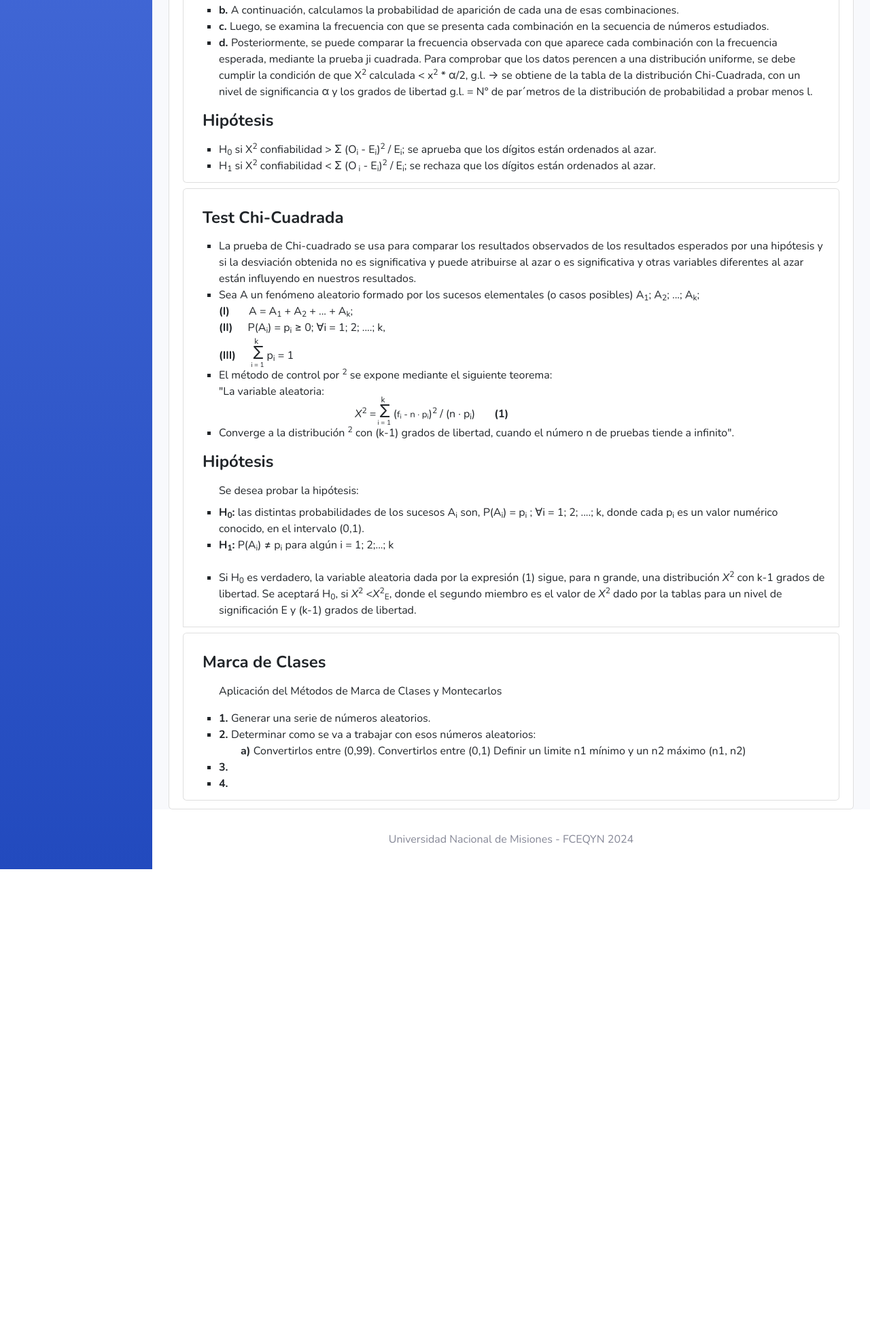
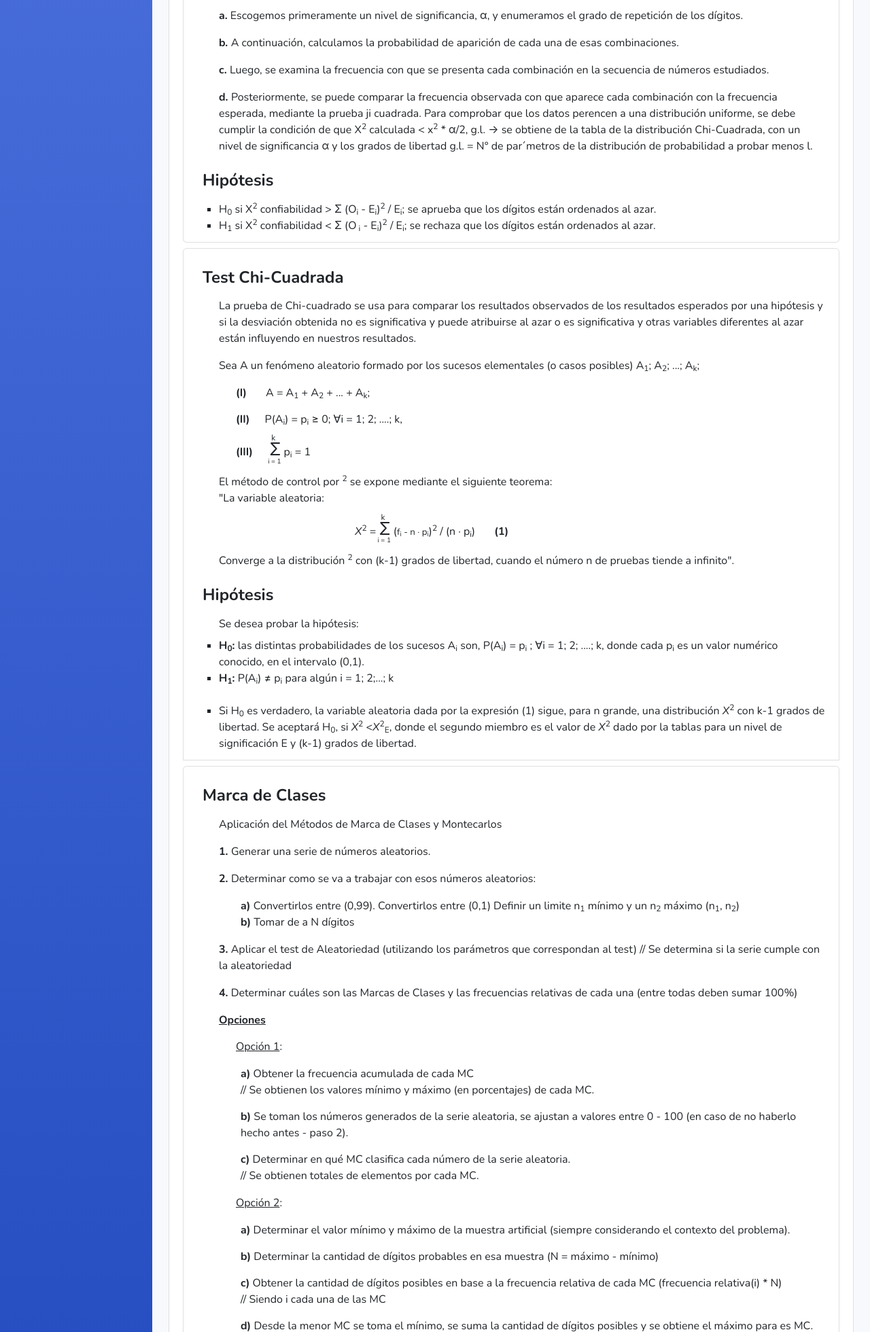
Before and after one commit to Cristiansan89/Modelo-y-Simulacion, a website with bundled scripts: page web/teoria.html in a window 1280 px wide. Shown: the part 840-2800 px from the top of the page at 68% size. Before the commit the page ends 2119 px from the top, so only its background shows below. Built offline with nearby package versions, Linux system fonts and the light colour scheme.

Commit message:
Teoria de la Marcas de Clases

```diff
--- a/web/teoria.html
+++ b/web/teoria.html
@@ -169,7 +169,8 @@
                                         <p><b>2.</b> V<sub>3</sub> = V<sub>2</sub> + V<sub>1</sub> + k * A, donde k
                                             es un par&aacute;metro real y
                                             entero que se define como:
-                                            <br> 0 si V<sub>2</sub> + V<sub>1</sub>
+                                        </p>
+                                        <p class="ml-4"> 0 si V<sub>2</sub> + V<sub>1</sub>
                                             <= A <br> -1 en otro caso
                                         </p>
                                         <p><b>3.</b> Asignar V<sub>3</sub> a V<sub>2</sub>, a V<sub>1</sub>.</p>
@@ -206,22 +207,22 @@
                                         <p>Test Poker</p>
                                     </div>
                                     <ul>
-                                        <li>Para aplicar la prueba del p&oacute;quer:</li>
-                                        <li><b>a.</b> Escogemos primeramente un nivel de significancia,
+                                        <p>Para aplicar la prueba del p&oacute;quer:</p>
+                                        <p><b>a.</b> Escogemos primeramente un nivel de significancia,
                                             &#945;, y
                                             enumeramos el grado de repetici&oacute;n de los
                                             d&iacute;gitos.
-                                        </li>
-                                        <li><b>b. </b>A continuaci&oacute;n, calculamos la probabilidad
+                                        </p>
+                                        <p><b>b. </b>A continuaci&oacute;n, calculamos la probabilidad
                                             de
-                                            aparici&oacute;n de cada una de esas combinaciones.</li>
-                                        <li><b>c. </b>Luego, se examina la frecuencia con que se
+                                            aparici&oacute;n de cada una de esas combinaciones.</p>
+                                        <p><b>c. </b>Luego, se examina la frecuencia con que se
                                             presenta
                                             cada
                                             combinaci&oacute;n en la secuencia de n&uacute;meros
                                             estudiados.
-                                        </li>
-                                        <li><b>d. </b>Posteriormente, se puede comparar la frecuencia
+                                        </p>
+                                        <p><b>d. </b>Posteriormente, se puede comparar la frecuencia
                                             observada con que
                                             aparece cada combinaci&oacute;n con la frecuencia esperada,
                                             mediante la
@@ -241,7 +242,7 @@
                                                 par&acute;metros
                                                 de la distribuci&oacute;n de probabilidad a probar menos
                                                 l.
-                                        </li>
+                                        </p>
                                     </ul>
                                     <div class="h4 ml-2 my-2 pt-2 font-weight-bold">
                                         <p>Hip&oacute;tesis</p>
@@ -269,28 +270,28 @@
                                         <p>Test Chi-Cuadrada</p>
                                     </div>
                                     <ul>
-                                        <li>La prueba de Chi-cuadrado se usa para comparar los resultados
+                                        <p>La prueba de Chi-cuadrado se usa para comparar los resultados
                                             observados de los resultados esperados por una hip&oacute;tesis
                                             y si la desviaci&oacute;n obtenida no es significativa y puede
                                             atribuirse al azar o es significativa y otras variables
                                             diferentes al azar est&aacute;n influyendo en nuestros
                                             resultados.
-                                        </li>
-                                        <li> Sea A un fen&oacute;meno aleatorio formado por los sucesos
+                                        </p>
+                                        <p> Sea A un fen&oacute;meno aleatorio formado por los sucesos
                                             elementales (o casos posibles) A<sub>1</sub>; A<sub>2</sub>;
                                             ...; A<sub>k</sub>;
-                                        </li>
+                                        </p>
                                         <ul style="list-style-type: none; padding: 0;">
-                                            <li style="margin-right: 5px;">
+                                            <li style="margin-left: 25px;">
                                                 <span style="font-weight: bold; margin-right: 24px;">(I)</span>
                                                 A = A<sub>1</sub> + A<sub>2</sub> + ... + A<sub>k</sub>;
                                             </li>
-                                            <li style="margin-right: 5px;">
+                                            <li style="margin-left: 25px; margin-top: 15px;">
                                                 <span style="font-weight: bold; margin-right: 18px;">(II)</span>
                                                 P(A<sub>i</sub>) = p<sub>i</sub> &#8805; 0; &#8704;i = 1;
                                                 2; ....; k,
                                             </li>
-                                            <li style="margin-right: 5px;" class="mp-2 mt-2">
+                                            <li style="margin-left: 25px; margin-top:15px;">
                                                 <span style="font-weight: bold; margin-right: 20px;">(III)</span>
                                                 <sum style="position: relative;">
                                                     <span style="font-size: 25px;">&Sigma;</span>
@@ -301,12 +302,12 @@
                                                 p<sub>i</sub> = 1
                                             </li>
                                         </ul>
-                                        <li>
+                                        <p style="margin-top:15px;">
                                             El m&eacute;todo de control por <sup>2</sup> se expone mediante
                                             el siguiente teorema:
                                             <br>
                                             "La variable aleatoria:
-                                        </li>
+                                        </p>
                                         <ul style="list-style-type: none; padding: 0;">
                                             <li style="margin-left: 200px;">
                                                 <span style="margin-right: 24px;">
@@ -324,11 +325,11 @@
                                                 </span> <b>(1)</b>
                                             </li>
                                         </ul>
-                                        <li>
+                                        <p style="margin-top:15px;">
                                             Converge a la distribuci&oacute;n <sup>2</sup> con (k-1) grados
                                             de libertad, cuando el n&uacute;mero n de pruebas tiende a
                                             infinito".
-                                        </li>
+                                        </p>
                                     </ul>
                                     <div class="h4 ml-2 my-2 pt-2 font-weight-bold">
                                         <p>Hip&oacute;tesis</p>
@@ -365,26 +366,74 @@
                                         <ul>
                                             <p> Aplicaci&oacute;n del M&eacute;todos de Marca de Clases y Montecarlos
                                             </p>
-                                            <li>
+                                            <p>
                                                 <b>1. </b> Generar una serie de n&uacute;meros aleatorios.
-                                            </li>
-                                            <li>
+                                            </p>
+                                            <p>
                                                 <b>2. </b>Determinar como se va a trabajar con esos n&uacute;meros
                                                 aleatorios:
-                                                <ul>
-                                                    <b>a) </b> Convertirlos entre (0,99).
-                                                    Convertirlos entre (0,1)
-                                                    Definir un limite n1 m&iacute;nimo y un n2 m&aacute;ximo (n1, n2)
-                                                </ul>
-                                            </li>
-
-                                            <li>
-                                                <b>3. </b>
-                                            </li>
-
-                                            <li>
-                                                <b>4. </b>
-                                            </li>
+                                            <ul>
+                                                <b>a) </b> Convertirlos entre (0,99).
+                                                Convertirlos entre (0,1)
+                                                Definir un limite n<sub>1</sub> m&iacute;nimo y un n<sub>2</sub>
+                                                m&aacute;ximo (n<sub>1</sub>, n<sub>2</sub>)
+                                            </ul>
+                                            <ul>
+                                                <b>b)</b> Tomar de a N d&iacute;gitos
+                                            </ul>
+                                            </p>
+                                            <p>
+                                                <b>3.</b> Aplicar el test de Aleatoriedad (utilizando los
+                                                par&aacute;metros que correspondan al test)
+                                                // Se determina si la serie cumple con la aleatoriedad
+                                            </p>
+                                            <p>
+                                                <b>4.</b> Determinar cu&aacute;les son las Marcas de Clases y las
+                                                frecuencias relativas de cada una (entre todas deben sumar 100%)
+                                            </p>
+                                            <u><b>Opciones</b></u>
+                                            <p style="margin-left: 25px; margin-top:15px;"><u>Opci&oacute;n 1</u>:
+                                            <ul><b>a)</b> Obtener la frecuencia acumulada de cada MC</ul>
+                                            <ul>// Se obtienen los valores m&iacute;nimo y m&aacute;ximo (en
+                                                porcentajes) de cada MC.</ul>
+                                            <ul style="margin-top:15px;"><b>b)</b> Se toman los n&uacute;meros generados
+                                                de la serie
+                                                aleatoria, se ajustan a valores entre 0 - 100 (en caso de no haberlo
+                                                hecho antes - paso 2).</ul>
+                                            <ul style="margin-top:15px;"><b>c)</b> Determinar en qu&eacute; MC clasifica
+                                                cada n&uacute;mero
+                                                de la serie aleatoria.</ul>
+                                            <ul>// Se obtienen totales de elementos por cada MC.</ul>
+                                            </p>
+                                            <p style="margin-left: 25px; margin-top:15px;"><u>Opci&oacute;n 2</u>:
+                                            <ul><b>a)</b> Determinar el valor m&iacute;nimo y m&aacute;ximo de la
+                                                muestra artificial (siempre considerando el contexto del problema).
+                                            </ul>
+                                            <ul style="margin-top:15px;"><b>b)</b> Determinar la cantidad de
+                                                d&iacute;gitos probables en esa
+                                                muestra (N = m&aacute;ximo - m&iacute;nimo)</ul>
+                                            <ul style="margin-top:15px;"><b>c)</b> Obtener la cantidad de d&iacute;gitos
+                                                posibles en base a
+                                                la frecuencia relativa de cada MC (frecuencia relativa(i) * N)</ul>
+                                            <ul>// Siendo i cada una de las MC</ul>
+                                            <ul style="margin-top:15px;"><b>d)</b> Desde la menor MC se toma el
+                                                m&iacute;nimo, se suma la
+                                                cantidad de d&iacute;gitos posibles y se obtiene el m&aacute;ximo
+                                                para es MC. Para la siguiente el m&iacute;nimo se establece sumando
+                                                una unidad al m&aacute;ximo anterior. Se repite el proceso para
+                                                todas las MC.</ul>
+                                            <ul>// Se obtienen MC expresadas como m&iacute;nimo y m&aacute;ximo
+                                                expresada en valores del problema.</ul>
+                                            <ul style="margin-top:15px;"><b>e)</b> Se convierten las series generadas en
+                                                una muestra
+                                                artificial utilizando variable = (numeroAleatorio * (max - min)) +
+                                                min</ul>
+                                            <ul>// numeroAleatorio Tiene que estar expresado en porcentaje (por
+                                                ejemplo: si se tomaran 2 d&iacute;gitos se divide por 100, 3
+                                                d&iacute;gitos por 100, etc.)</ul>
+                                            </p>
+                                            <p><b>5.</b> Se obtiene una muestra artificial con M cantidad de elementos
+                                                dentro de cada una de las Marcas de Clases.</p>
                                         </ul>
                                     </li>
                                 </ul>
@@ -392,8 +441,6 @@
                     </ul>
             </div>
             <!-- End Teoria -->
-
-
             <!-- Footer -->
             <footer class="sticky-footer bg-white">
                 <div class="container my-auto">
```
